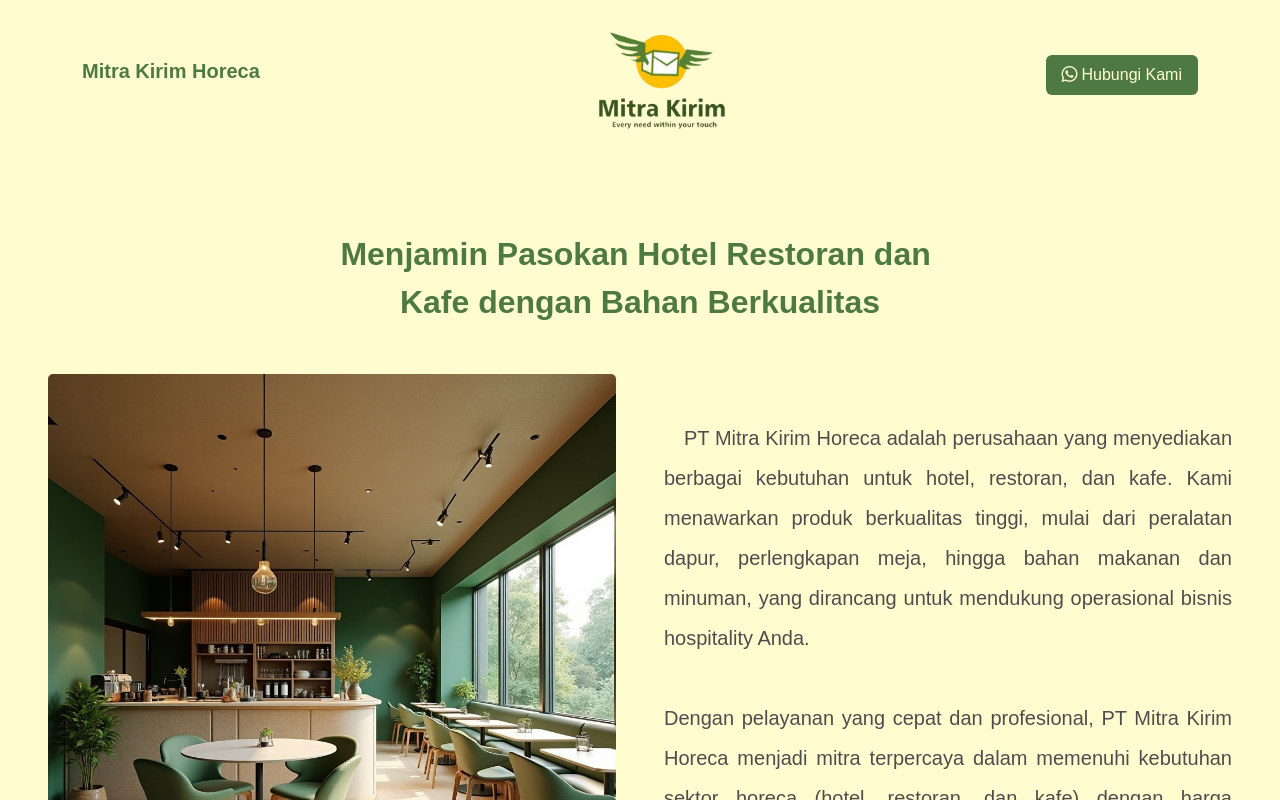
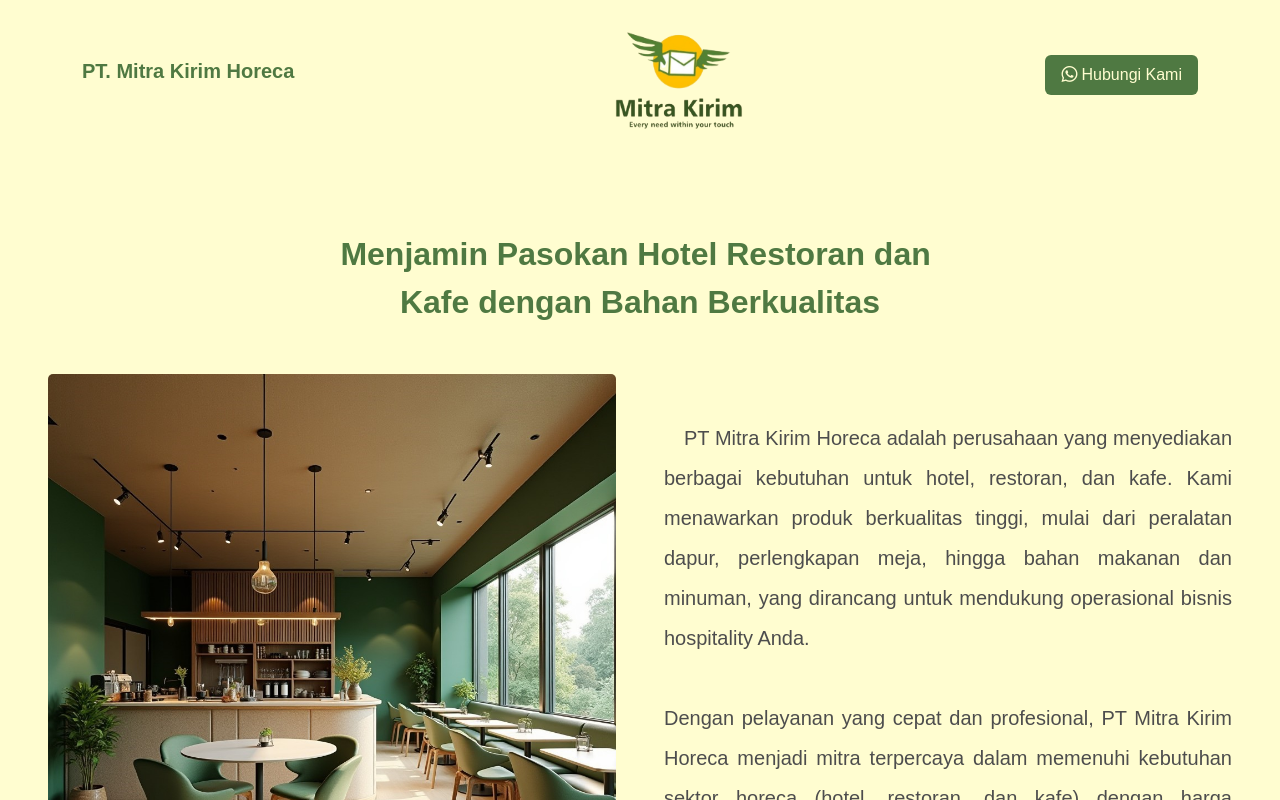
Before and after one commit to nathan-nando/mitra-kirim-fe, a Next.js app: page / in a window 1280 px wide. Shown: the top 800 px of the page. Built offline with nearby package versions, Linux system fonts and the light colour scheme.

Commit message:
update headername and form

```diff
--- a/src/components/form/FormSuggestion.tsx
+++ b/src/components/form/FormSuggestion.tsx
@@ -2,10 +2,8 @@
 
 export function FormSuggestion() {
     const header = "Kritik dan Saran"
-    const description = "Segera dapatkan penawaran menarik dan layanan terbaik untuk kebutuhan usaha hotel, restoran, dan cafe anda."
     return <div className={"form-suggestion d-flex flex-column gap-2 align-items-center text-black-custom"}>
         <h3>{header}</h3>
-        <p>{description}</p>
         <form className={"d-flex flex-column gap-4 col-5"}>
             <div className={"d-flex flex-row justify-content-between"}>
                 <div className="form-group col-5">
--- a/src/components/navbar/navbar-guest/NavbarGuest.tsx
+++ b/src/components/navbar/navbar-guest/NavbarGuest.tsx
@@ -6,7 +6,7 @@
     return <nav className="p-0 navbar navbar-expand-lg navbar-light bg-light navbar-guest">
         <div className="container d-flex">
             <Link href={"/"} className={"navbar-brand"}>
-                <h5 className={"fw-bold text-foreground fs-5"}>Mitra Kirim Horeca</h5>
+                <h5 className={"fw-bold text-foreground fs-5"}>PT. Mitra Kirim Horeca</h5>
             </Link>
             <Link href={"/"}>
                 <Image src={"/images/logo.png"} alt={""} width={150} height={150}/>
```
